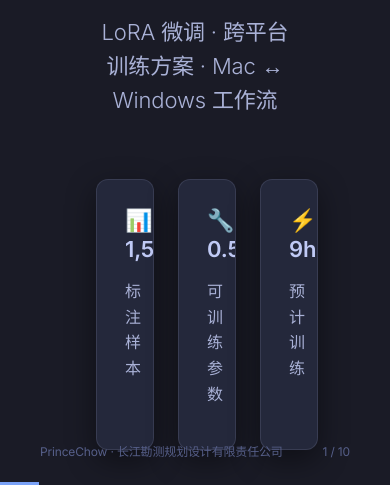
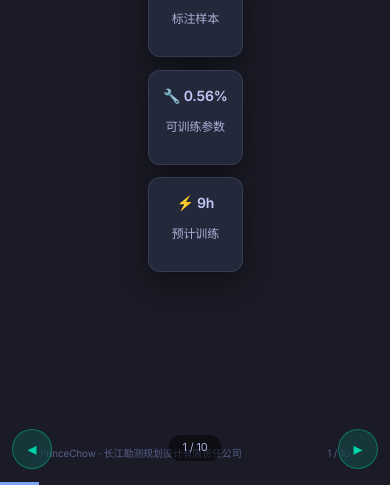
Before and after one commit to PrinceChow123/FirstCC, an Electron app: page docs/phase-report-m6-ppt.html in a window 390 px wide. Shown: the part 359-844 px from the top of the page. Drawn offline with Linux system fonts and the light colour scheme; a web font is replaced by a local one.

Commit message:
fix: add mobile navigation buttons and responsive layout to M6 PPT

```diff
--- a/docs/phase-report-m6-ppt.html
+++ b/docs/phase-report-m6-ppt.html
@@ -28,6 +28,53 @@
   .wm-check { color: var(--brand-cyan); }
   .wm-cross { color: var(--brand-orange); }
   .wm-code { background: rgba(0,0,0,0.4); padding: 12px 18px; border-radius: 8px; font-family: 'SF Mono', 'Fira Code', monospace; font-size: 12px; line-height: 1.6; overflow-x: auto; }
+
+  /* ─── Mobile Navigation ─── */
+  .nav-btn {
+    position: fixed; bottom: 24px; z-index: 9999;
+    width: 48px; height: 48px; border-radius: 50%;
+    background: rgba(0,212,170,0.15); border: 1px solid rgba(0,212,170,0.4);
+    color: var(--brand-cyan); font-size: 22px; cursor: pointer;
+    display: flex; align-items: center; justify-content: center;
+    backdrop-filter: blur(10px); -webkit-backdrop-filter: blur(10px);
+    transition: all 0.3s; user-select: none; -webkit-tap-highlight-color: transparent;
+  }
+  .nav-btn:active { background: rgba(0,212,170,0.35); transform: scale(0.92); }
+  .nav-btn.prev { left: 24px; }
+  .nav-btn.next { right: 24px; }
+  .slide-indicator {
+    position: fixed; bottom: 36px; left: 50%; transform: translateX(-50%); z-index: 9999;
+    font-size: 13px; color: var(--text-2); pointer-events: none;
+    background: rgba(0,0,0,0.5); padding: 4px 14px; border-radius: 12px;
+  }
+
+  /* ─── Mobile Responsive ─── */
+  @media (max-width: 768px) {
+    .slide { padding: 20px 16px 80px !important; }
+    .slide.center.tc { padding: 40px 16px 80px !important; display: flex !important; align-items: center !important; justify-content: center !important; }
+    h1, .h1 { font-size: 24px !important; }
+    h2, .h2 { font-size: 20px !important; }
+    h3, .h3 { font-size: 16px !important; }
+    .lede { font-size: 14px !important; }
+    .kicker { font-size: 11px !important; }
+    .wm-stat-num { font-size: 42px !important; }
+    .wm-stat-label { font-size: 11px !important; }
+    .grid.g2, .grid.g3, .grid.g4 { grid-template-columns: 1fr !important; gap: 12px !important; }
+    .wm-flow { flex-direction: column !important; gap: 12px !important; }
+    .wm-flow-arrow { transform: rotate(90deg); font-size: 20px; }
+    .wm-table { font-size: 10px !important; }
+    .wm-table th, .wm-table td { padding: 5px 6px !important; }
+    .card { padding: 16px 14px !important; }
+    .card h4 { font-size: 14px !important; }
+    .card p, .card .dim { font-size: 12px !important; }
+    .mt-l { margin-top: 16px !important; }
+    .nav-btn { width: 40px; height: 40px; font-size: 18px; bottom: 16px; }
+    .nav-btn.prev { left: 12px; }
+    .nav-btn.next { right: 12px; }
+    .slide-indicator { bottom: 24px; font-size: 11px; }
+    .deck-footer { font-size: 10px !important; }
+    pre, .wm-code { font-size: 10px !important; padding: 8px 12px !important; }
+  }
 </style>
 </head>
 <body data-themes="tokyo-night,dracula,catppuccin-mocha,blueprint,nord,engineering-whiteprint,corporate-clean" data-theme-base="ppt-assets/themes/">
@@ -267,4 +314,68 @@
 
 </div>
 <script src="ppt-assets/runtime.js"></script>
+
+<!-- Mobile Navigation Controls -->
+<div class="nav-btn prev" id="navPrev" title="上一页">◂</div>
+<div class="nav-btn next" id="navNext" title="下一页">▸</div>
+<div class="slide-indicator" id="slideIndicator">1 / 10</div>
+
+<script>
+(function() {
+  var total = 10;
+  var btns = { prev: document.getElementById('navPrev'), next: document.getElementById('navNext') };
+  var indicator = document.getElementById('slideIndicator');
+
+  function getIndex() {
+    var hash = window.location.hash;
+    var m = hash.match(/#\/(\d+)/);
+    return m ? parseInt(m[1]) : 1;
+  }
+  function goTo(n) {
+    if (n < 1 || n > total) return;
+    window.location.hash = '#/' + n;
+    updateUI(n);
+  }
+  function updateUI(n) {
+    indicator.textContent = n + ' / ' + total;
+    btns.prev.style.opacity = n <= 1 ? '0.3' : '1';
+    btns.next.style.opacity = n >= total ? '0.3' : '1';
+  }
+
+  // Button clicks
+  btns.prev.addEventListener('click', function(e) { e.preventDefault(); goTo(getIndex() - 1); });
+  btns.next.addEventListener('click', function(e) { e.preventDefault(); goTo(getIndex() + 1); });
+
+  // Touch swipe
+  var touchStartX = 0, touchStartY = 0;
+  document.addEventListener('touchstart', function(e) {
+    touchStartX = e.touches[0].clientX;
+    touchStartY = e.touches[0].clientY;
+  }, { passive: true });
+  document.addEventListener('touchend', function(e) {
+    var dx = e.changedTouches[0].clientX - touchStartX;
+    var dy = e.changedTouches[0].clientY - touchStartY;
+    if (Math.abs(dx) > Math.abs(dy) && Math.abs(dx) > 40) {
+      goTo(getIndex() + (dx < 0 ? 1 : -1));
+    }
+  });
+
+  // Keyboard arrows (fallback if runtime.js doesn't load)
+  document.addEventListener('keydown', function(e) {
+    if (e.key === 'ArrowRight' || e.key === 'ArrowDown') { e.preventDefault(); goTo(getIndex() + 1); }
+    if (e.key === 'ArrowLeft' || e.key === 'ArrowUp') { e.preventDefault(); goTo(getIndex() - 1); }
+  });
+
+  // Init
+  updateUI(getIndex());
+  window.addEventListener('hashchange', function() { updateUI(getIndex()); });
+
+  // Detect desktop → show buttons as semi-transparent, enlarge on hover
+  if (!('ontouchstart' in window)) {
+    var style = document.createElement('style');
+    style.textContent = '.nav-btn { opacity: 0.4; } .nav-btn:hover { opacity: 1; } @media (max-width: 768px) { .nav-btn { opacity: 1 !important; } }';
+    document.head.appendChild(style);
+  }
+})();
+</script>
 </body></html>
```
